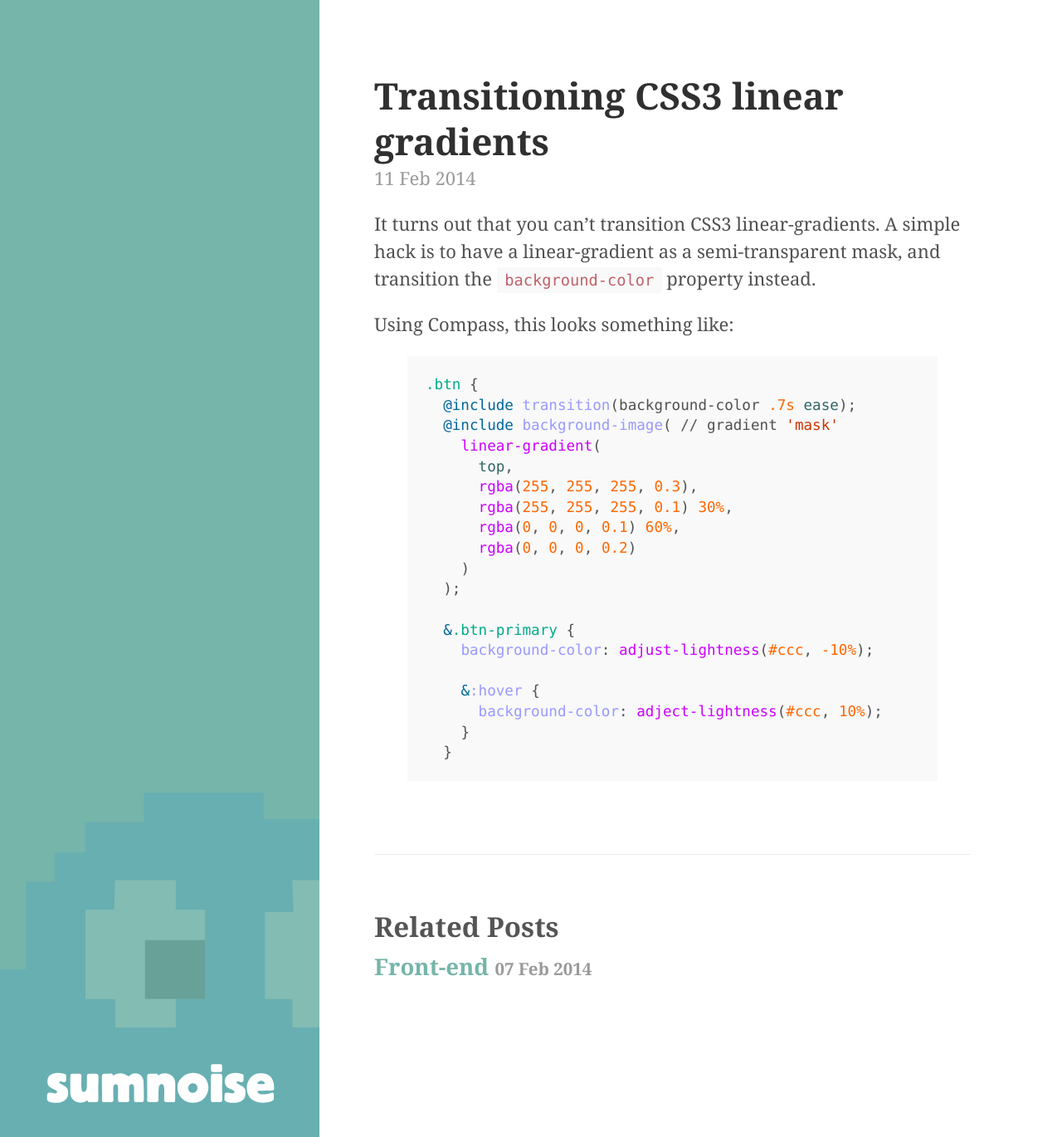
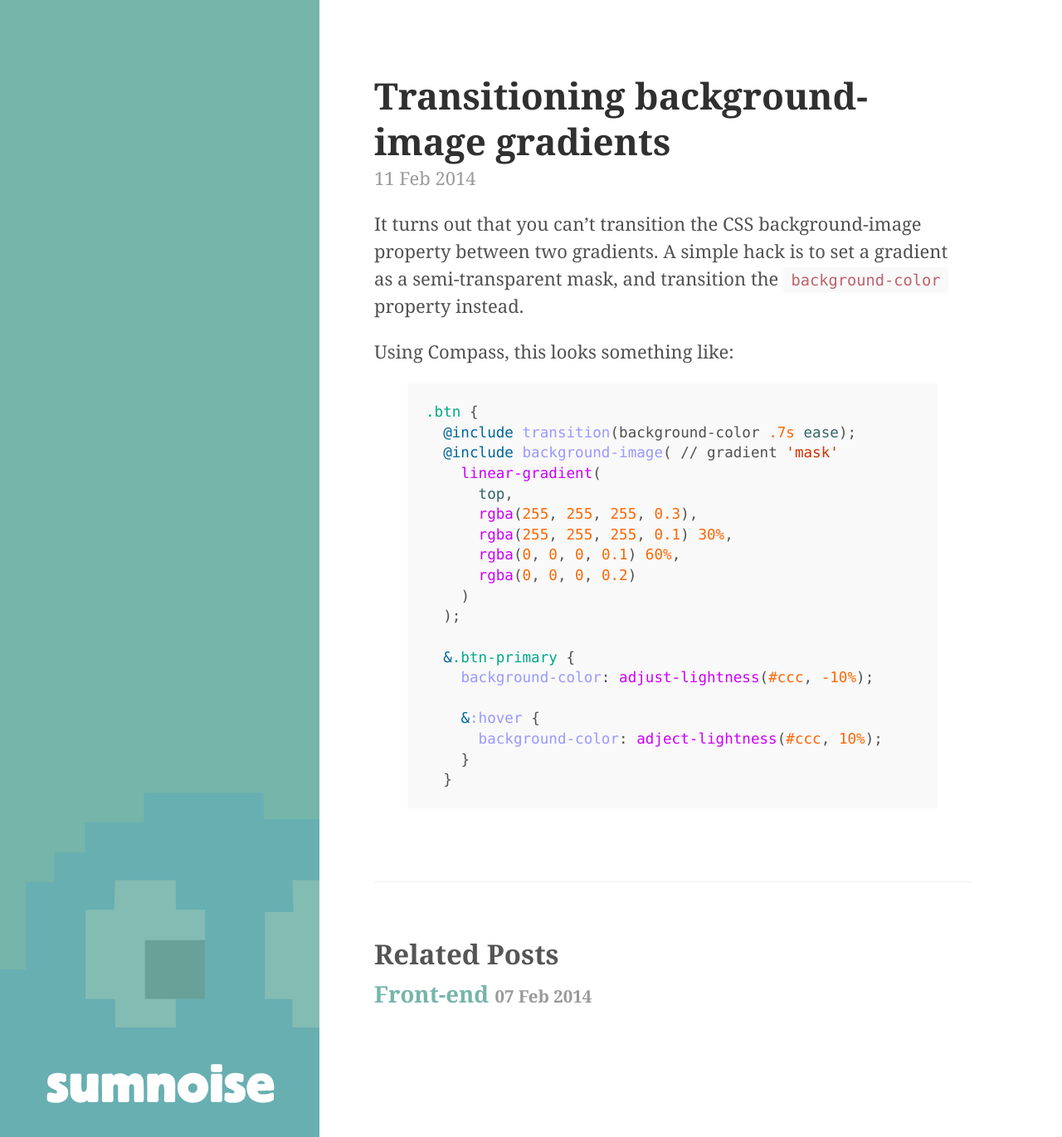
Before and after one commit to davidpmccormick/davidpmccormick.github.io, a Jekyll site: the page built from _posts/2014-02-11-transition-linear-gradients.md, in a window 1280 px wide and 1370 px high. Shown: the whole window at 83% size. Built offline with Jekyll 4.4.1, drawn with Linux system fonts in a browser that asks for light colours; Markdown is read by kramdown in place of the engine named in the settings.

Commit message:
Update 2014-02-11-transition-linear-gradients.md

```diff
--- a/_posts/2014-02-11-transition-linear-gradients.md
+++ b/_posts/2014-02-11-transition-linear-gradients.md
@@ -1,9 +1,9 @@
 ---
 layout: post
-title: Transitioning CSS3 linear gradients
+title: Transitioning background-image gradients
 ---
 
-It turns out that you can't transition CSS3 linear-gradients. A simple hack is to have a linear-gradient as a semi-transparent mask, and transition the `background-color` property instead.
+It turns out that you can't transition the CSS background-image property between two gradients. A simple hack is to set a gradient as a semi-transparent mask, and transition the `background-color` property instead.
 
 Using Compass, this looks something like:
 
```
